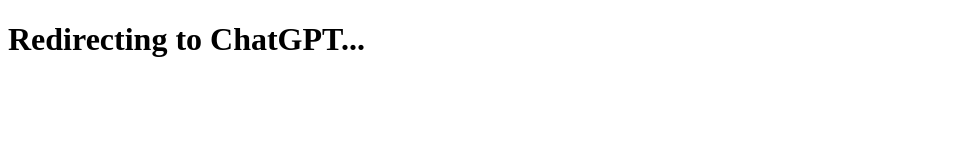
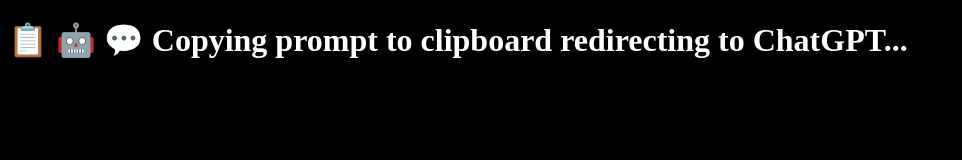
Before and after one commit to funtson/chatGPTRedirector, a plain HTML site: page index.html in a window 1280 px wide. Shown: the whole page, without its empty margins (0-962 px from the left). Drawn offline with Linux system fonts and the light colour scheme.

Commit message:
Update index.html

```diff
--- a/index.html
+++ b/index.html
@@ -28,7 +28,7 @@
     };
   </script>
 </head>
-<body>
-  <h1>Redirecting to ChatGPT...</h1>
+<body style="color: white; background-color:black;">
+  <h1>📋 🤖 💬 Copying prompt to clipboard redirecting to ChatGPT...</h1>
 </body>
 </html>
```
